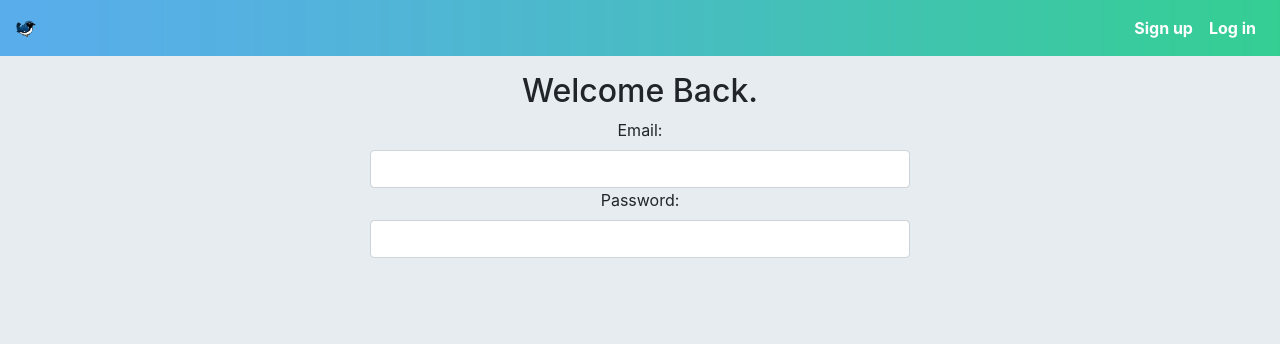
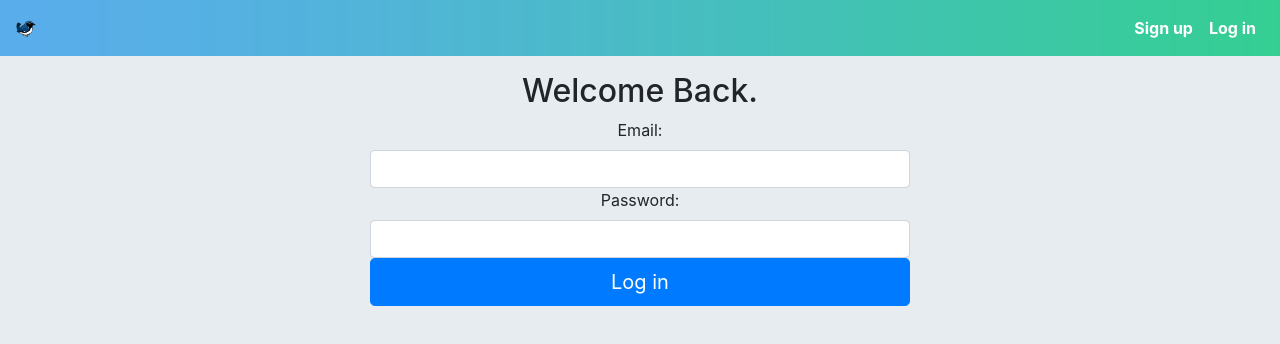
Before and after one commit to daanielww/App, a React (Create React App) app in the folder app-client/: page /signin in a window 1280 px wide. Shown: the top 344 px of the page. Built offline with nearby package versions, Linux system fonts and the light colour scheme.

Commit message:
frontend improvements

```diff
--- a/app-client/src/components/authForm.js
+++ b/app-client/src/components/authForm.js
@@ -1,4 +1,5 @@
 import React, {Component} from "react"
+import errors from "../store/reducers/errors";
 
 export default class AuthForm extends Component {
     constructor(props) {
@@ -19,15 +20,26 @@
         })
     };
 
+    handleSubmit = e => {
+        e.preventDefault();
+        const authType = this.props.signUp ? "signup" : "signin";
+        this.props.onAuth(authType, this.state).then(() => {
+          console.log("LOGGED IN / REGISTERED SUCCESSFULLY")
+        }).catch(err => {
+            console.log("Login/registration failed")
+        })
+    }
+
     render() {
         const {email, username, password, profileImageUrl} = this.state
-        const {heading, buttonText, signUp} = this.props;
+        const {heading, buttonText, signUp, errors} = this.props;
         return(
             <div>
                 <div className= "row justify-content-md-center text-center">
                     <div className="col-md-6">
                         <form onSubmit={this.handleSubmit}>
                             <h2>{heading}</h2>
+                            {errors.message && <div className="alert alert-danger">{errors.message}</div>}
                             <label htmlFor="email">Email:</label>
                             <input
                                 className="form-control"
@@ -41,7 +53,7 @@
                             <input
                                 className="form-control"
                                 id="Password"
-                                name="Password"
+                                name="password"
                                 onChange={this.handleChange}
                                 type="password"
                                 value={password}
@@ -68,6 +80,9 @@
                                 />
                                 </div>
                             )}
+                            <button type="submit" className="btn btn-primary btn-block btn-lg">
+                                {buttonText}
+                            </button>
                         </form>
                     </div>
                 </div>
--- a/app-client/src/containers/main.js
+++ b/app-client/src/containers/main.js
@@ -3,21 +3,34 @@
 import {connect} from "react-redux";
 import Homepage from "../components/Homepage";
 import AuthForm from "../components/authForm";
-
+import {authUser} from "../store/actions/auth";
 
 const Main = props => {
+    const {authUser, errors} = props;
     return (
         <div className="container">
             <Switch>
                 <Route exact path="/" render={props => <Homepage {...props}/>}/>
                 <Route exact path="/signin" render={props => {
                     return(
-                        <AuthForm buttonText="Log in" heading="Welcome Back." {...props}/>
+                        <AuthForm
+                        errors={errors}
+                        onAuth={authUser}
+                        buttonText="Log in"
+                        heading="Welcome Back."
+                        {...props}
+                        />
                     )
                 }}/>
                 <Route exact path="/signup" render={props => {
                     return(
-                        <AuthForm buttonText="Sign me Up" heading="Join Now." signUp {...props}/>
+                        <AuthForm
+                        errors={errors}
+                        onAuth={authUser}
+                        buttonText="Sign me Up"
+                        heading="Join Now."
+                        signUp {...props}
+                        />
                     )
                 }}/>
             </Switch>
@@ -27,8 +40,9 @@
 
 function mapStateToProps(state) {
     return {
-        currentUser: state.currentUser
+        currentUser: state.currentUser,
+        errors: state.errors
     };
 }
 
-export default withRouter(connect(mapStateToProps,null)(Main));
+export default withRouter(connect(mapStateToProps,{authUser})(Main));
--- /dev/null
+++ b/app-client/src/services/api.js
@@ -0,0 +1,13 @@
+import axios from "axios";
+
+export function apiCall(method, path, data) {
+  return new Promise((resolve, reject) => {
+    return axios[method](path, data)
+      .then(res => {
+        return resolve(res.data);
+      })
+      .catch(err => {
+        return reject(err.response.data.error);
+      });
+  });
+}
--- /dev/null
+++ b/app-client/src/store/actions/auth.js
@@ -0,0 +1,29 @@
+import { apiCall } from "../../services/api";
+import { SET_CURRENT_USER } from "../actionTypes";
+import {addError, removeError} from "./errors";
+
+export function setCurrentUser(user) {
+  return {
+    type: SET_CURRENT_USER,
+    user
+  };
+}
+
+export function authUser(type, userData) {
+  return dispatch => {
+    // wrap our thunk in a promise so we can wait for the API call
+    return new Promise((resolve, reject) => { //dont actually need 2 promises bc in api.js we alrdy wrapped the axios call in a promise so we can just use that promise to handle errors. In reality all the error handling has alrdy been taken care of in api.js so we only need to do a .then to add functionality after the call has been completed. If api call not completed successfully the axios promise would have been rejected in api.js
+      return apiCall("post", `/api/auth/${type}`, userData)
+        .then(({ token, ...user }) => {
+          localStorage.setItem("jwtToken", token);
+          dispatch(setCurrentUser(user));
+          dispatch(removeError())
+          resolve(); // indicate that the API call succeeded
+        })
+        .catch(err => {
+          dispatch(addError(err.message))
+          reject(); // indicate the API call failed
+        });
+    });
+  };
+}
--- /dev/null
+++ b/app-client/src/store/actions/errors.js
@@ -0,0 +1,10 @@
+import {ADD_ERROR, REMOVE_ERROR} from "../actionTypes";
+
+export const addError = error => ({
+    type: ADD_ERROR,
+    error
+})
+
+export const removeError = error => ({
+    type: REMOVE_ERROR
+})
--- a/app-client/src/store/reducers/currentUser.js
+++ b/app-client/src/store/reducers/currentUser.js
@@ -1,18 +1,19 @@
-import {SET_CURRENT_USER} from "../actionTypes";
+import { SET_CURRENT_USER } from "../actionTypes";
 
 const DEFAULT_STATE = {
     isAuthenticated: false, //hopefully be true when user logged in
     user: {} //all the user info when logged in
 };
 
-export default(state = DEFAULT_STATE, action) => {
-    switch(action.type) {
+export default (state = DEFAULT_STATE, action) => {
+    switch (action.type) {
         case SET_CURRENT_USER:
             return {
-                isAuthenticated: !!Object.key(action.user).length, //turn empty object into false or if there are keys, true. basically checking if length is 0 or not bc 0 is false
-                user:action.user
+                //turn empty object into false or if there are keys, true. basically checking if length is 0 or not bc 0 is false
+                isAuthenticated: !!Object.keys(action.user).length,
+                user: action.user
             };
         default:
             return state;
     }
-}
+};
```
